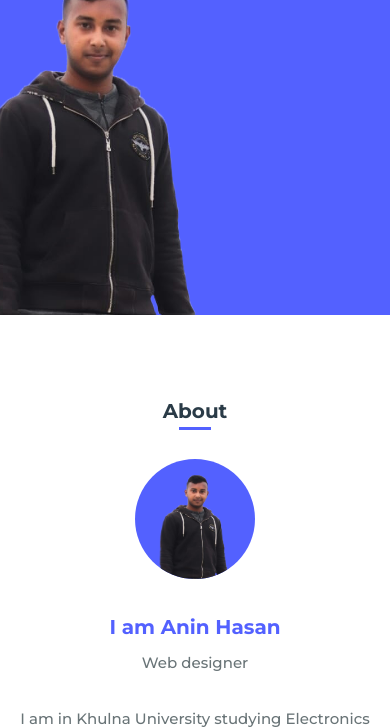
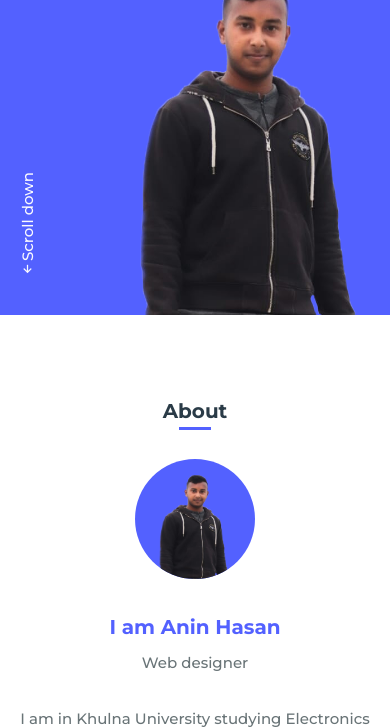
Before and after one commit to Anin-Hasan/my-site, a plain HTML site: page index.html in a window 390 px wide. Shown: the part 373-1100 px from the top of the page. Drawn offline with nearby package versions, Linux system fonts and the light colour scheme.

Commit message:
second attempt

```diff
--- a/assets/css/styles.css
+++ b/assets/css/styles.css
@@ -343,10 +343,10 @@ img{
 
 /* ===== MEDIA QUERIES =====*/
 /* For small devices */
-@media screen and (max-width: 320px) {
+@media screen and (max-width: 500px) {
   .home__img {
     width: 230px;
-    transform: translateX(10rem);
+    transform: translateX(10rem) !important;
   }
 }
 
```
